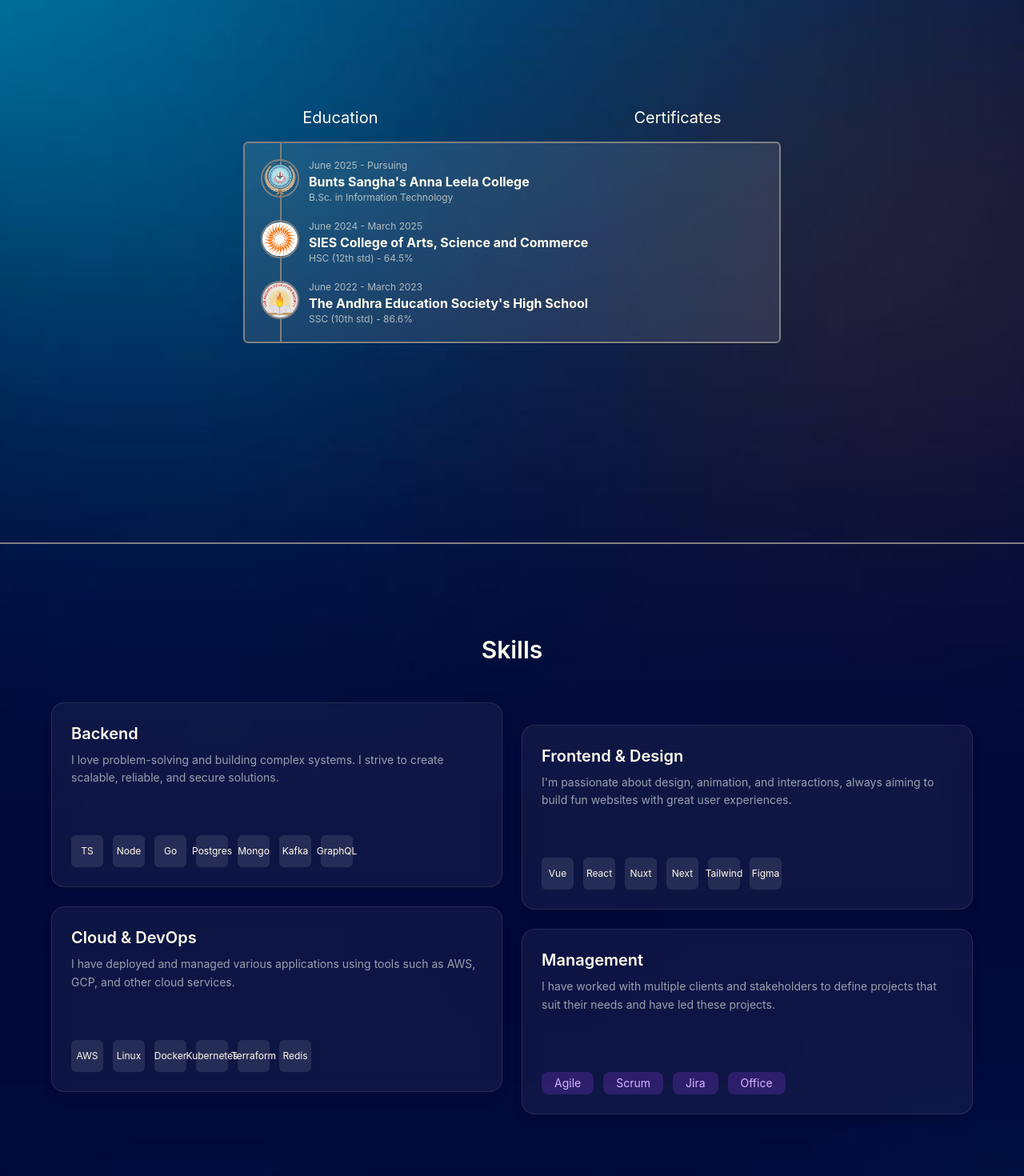
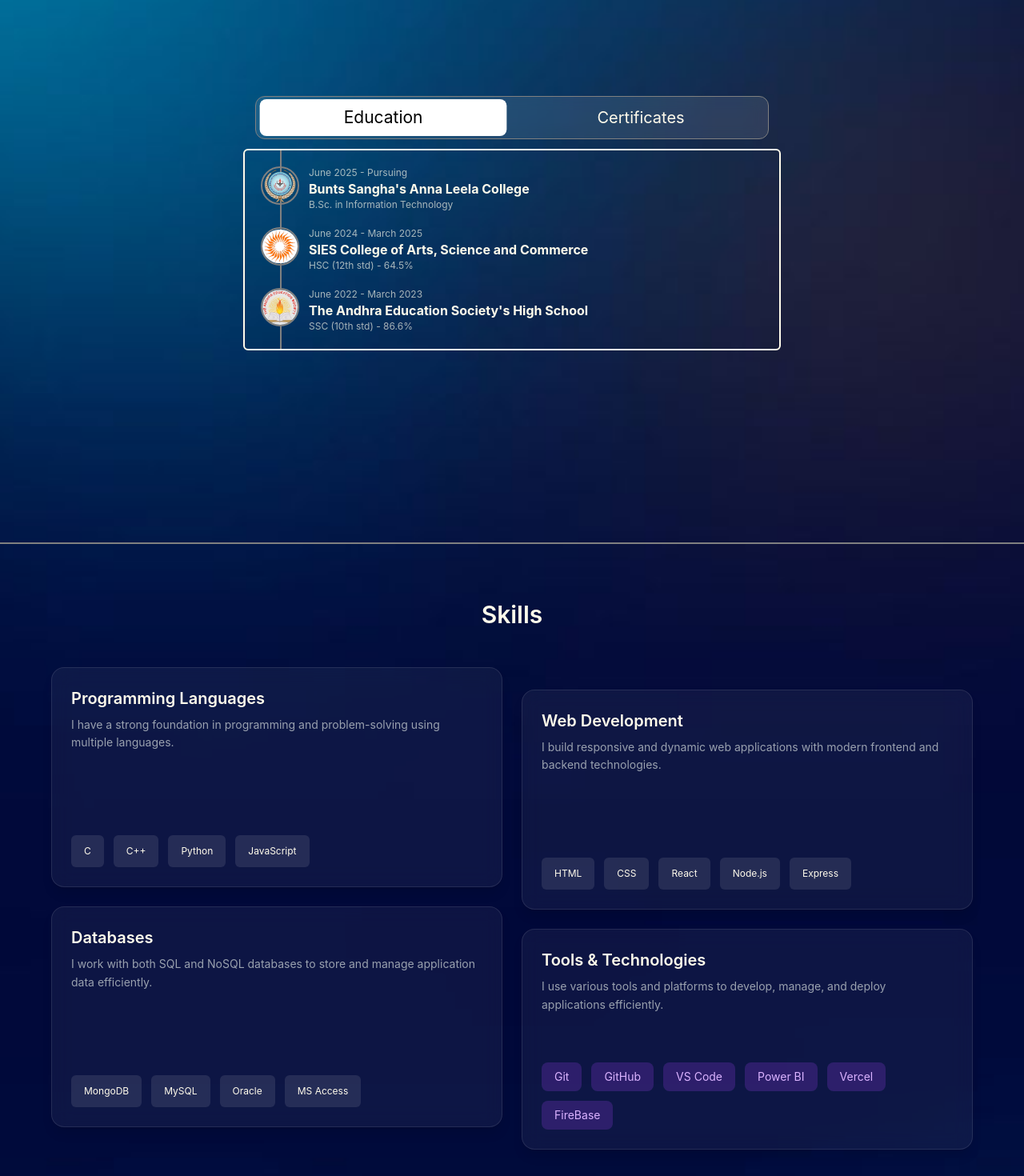
Before and after one commit to Yaswanth8407/Portfolio-v2, a React (Vite) app: page / in a window 1280 px wide. Shown: the part 920-2390 px from the top of the page at 80% size. Built offline with nearby package versions, Linux system fonts and the light colour scheme.

Commit message:
Add smooth scrolling and new resume document
- Implemented smooth scrolling behavior in the HTML document.
- Added a new resume document in DOCX format to the public directory.

```diff
--- a/src/components/Education.jsx
+++ b/src/components/Education.jsx
@@ -2,17 +2,33 @@
 
 const Education = (props) => {
   return (
-    <div className="flex gap-3 ">
-      <div className="img size-12 rounded-full z-2 border-2 border-[gray] flex items-center justify-center object-contain ">
-        <img src={props.Logo} alt="" className="rounded-full" />
+    <div className="flex gap-3 transition-all duration-300 hover:scale-[1.02]">
+
+      {/* Logo */}
+      <div className="img size-12 rounded-full z-2 border-2 border-[gray] flex items-center justify-center object-contain
+      transition-all duration-300 hover:scale-110 hover:bg-white/10">
+        <img
+          src={props.Logo}
+          alt=""
+          className="rounded-full transition-all duration-300"
+        />
       </div>
-      <div className="info flex flex-col">
-        <div className="Date text-xs opacity-65">
+
+      {/* Info */}
+      <div className="info flex flex-col transition-all duration-300">
+        <div className="Date text-xs opacity-65 transition-all duration-300">
           {props.StartDate} - {props.EndDate}
         </div>
-        <div className="ClgName font-bold text-md">{props.ClgName}</div>
-        <div className="Course text-xs opacity-65">{props.Course}</div>
+
+        <div className="ClgName font-bold text-md transition-all duration-300 hover:translate-x-1">
+          {props.ClgName}
+        </div>
+
+        <div className="Course text-xs opacity-65 transition-all duration-300">
+          {props.Course}
+        </div>
       </div>
+
     </div>
   );
 };
--- a/src/components/EducationandCertificates.jsx
+++ b/src/components/EducationandCertificates.jsx
@@ -11,33 +11,50 @@
   const [toggleCertificate, setToggleCertificate] = useState(false);
 
   return (
-    <div className="w-full h-screen flex items-center justify-center border-b-2 border-[gray]">
+    <div className="w-full h-screen flex items-center justify-center border-b-2 border-[gray]" id="About">
       <div className="wholecont flex gap-3 flex-col items-center">
-        <div className="btnWrap flex text-xl">
+
+        {/* Buttons */}
+        <div className="btnWrap flex text-xl gap-3 bg-white/10 p-1 rounded-xl backdrop-blur-sm border border-[gray]">
+
           <button
-            className="px-40 py-1 flex rounded-md"
+            className={`px-25 py-2 rounded-lg transition-all duration-300 cursor-pointer
+            ${
+              !toggleCertificate
+                ? "bg-white text-black scale-105 mx-2"
+                : "hover:bg-white/20 hover:scale-105"
+            }`}
             onClick={() => setToggleCertificate(false)}
           >
             Education
           </button>
 
           <button
-            className="px-40 py-1 flex rounded-md"
+            className={`px-25 py-2 rounded-lg transition-all duration-300 cursor-pointer
+            ${
+              toggleCertificate
+                ? "bg-white text-black scale-105 mx-2"
+                : "hover:bg-white/20 hover:scale-105"
+            }`}
             onClick={() => setToggleCertificate(true)}
           >
             Certificates
           </button>
+
         </div>
 
-        <div className="displaycont h-fit w-2xl border-2 rounded-md border-[gray] flex flex-col gap-5 p-5 relative backdrop-blur-sm bg-white/10">
+        {/* Container */}
+        <div className="displaycont h-fit w-2xl ${togglecertificate && border-2 rounded-md border-[gray]} flex flex-col gap-5 p-5 relative backdrop-blur-s transition-all duration-300 hover:bg-white/15">
+
+          {/* Timeline Line */}
           <div
-            className={`absolute left-11 top-0 h-full w-px border border-[gray] ${
+            className={`absolute left-11 top-0 h-full w-px border border-[gray] transition-all duration-300 ${
               toggleCertificate ? "opacity-0" : "opacity-100"
             }`}
           ></div>
 
           {!toggleCertificate ? (
-            <div className="flex flex-col gap-5 ">
+            <div className="flex flex-col gap-5 transition-all duration-300">
               <Education
                 Logo={BuntsLogo}
                 StartDate={"June 2025"}
@@ -61,7 +78,7 @@
               />
             </div>
           ) : (
-            <div className="flex p-5 gap-5 rounded-4xl">
+            <div className="flex p-5 gap-5 rounded-4xl transition-all duration-300">
               <Certificates
                 Certificate={TATA_gen_AI}
                 Title={"HTML and CSS from Beginning to Advanced"}
--- a/src/components/Projects.jsx
+++ b/src/components/Projects.jsx
@@ -1,120 +1,141 @@
 import React from "react";
 import Coffee from "../assets/Projects/Coffee.png";
-import Hall_of_Magical_innovations from "../assets/Projects/Hall_of_Magical_innovations.png";
+import Hall_of_Magical_innovations from "../assets/Projects/Hall_of_magical_innovations.png";
 
 const Projects = () => {
   return (
-    <div className="w-full h-screen flex items-center justify-center border-b-2 border-[gray] gap-7">
-      <div className="card border border-[gray] h-100 w-sm rounded-lg overflow-hidden flex flex-col backdrop-blur-sm bg-white/10">
-        <img src={Coffee} alt="" className="w-sm" />
+    <div className="w-full h-screen flex items-center justify-center border-b-2 border-[gray] gap-7" id="Projects">
+
+      {/* Card 1 */}
+      <div className="card border border-[gray] h-100 w-sm rounded-lg overflow-hidden flex flex-col backdrop-blur-sm bg-white/10
+      transition-all duration-300 hover:scale-105 hover:bg-white/20">
+
+        <img
+          src={Coffee}
+          alt=""
+          className="w-sm transition-all duration-300 hover:scale-105"
+        />
 
         <div className="wrap m-3 ">
           <div className="wrap flex items-center justify-between">
-            <div className="Name text-xl">Brew and Beans</div>
+            <div className="Name text-xl transition-all duration-300 hover:translate-x-1">
+              Brew and Beans
+            </div>
+
             <div className="flex gap-2">
-              <button className="px-2 py-1 border-2 border-[gray] rounded-full flex gap-1 backdrop-blur-sm bg-white/10">
+
+              {/* Code Button */}
+              <button className="px-2 py-1 border-2 border-[gray] rounded-full flex gap-1 backdrop-blur-sm bg-white/10
+              transition-all duration-300 hover:scale-105 hover:bg-white/20 cursor-pointer" onClick={()=>{window.location.href="https://github.com/Yaswanth8407/Coffee"}}>
                 Code
                 <div>
-                  <svg
-                    xmlns="http://www.w3.org/2000/svg"
-                    viewBox="0 0 24 24"
-                    fill="currentColor"
-                    className="size-6"
-                  >
+                  <svg xmlns="http://www.w3.org/2000/svg" viewBox="0 0 24 24" fill="currentColor" className="size-6">
                     <path d="M24 12L18.3431 17.6569L16.9289 16.2426L21.1716 12L16.9289 7.75736L18.3431 6.34315L24 12ZM2.82843 12L7.07107 16.2426L5.65685 17.6569L0 12L5.65685 6.34315L7.07107 7.75736L2.82843 12ZM9.78845 21H7.66009L14.2116 3H16.3399L9.78845 21Z"></path>
                   </svg>
                 </div>
               </button>
 
-              <button className="px-2 py-1 border-2 border-[gray] rounded-full flex gap-1 backdrop-blur-sm bg-white/10">
+              {/* Live Button */}
+              <button className="px-2 py-1 border-2 border-[gray] rounded-full flex gap-1 backdrop-blur-sm bg-white/10
+              transition-all duration-300 hover:scale-105 hover:bg-white/20 cursor-pointer" onClick={()=>{window.location.href="https://coffee-p9dh2wm9s-yaswanth8407s-projects.vercel.app"}}>
                 Live
                 <div>
-                  <svg
-                    xmlns="http://www.w3.org/2000/svg"
-                    viewBox="0 0 24 24"
-                    fill="currentColor"
-                    className="size-6"
-                  >
+                  <svg xmlns="http://www.w3.org/2000/svg" viewBox="0 0 24 24" fill="currentColor" className="size-6">
                     <path d="M16.0037 9.41421L7.39712 18.0208L5.98291 16.6066L14.5895 8H7.00373V6H18.0037V17H16.0037V9.41421Z"></path>
                   </svg>
                 </div>
               </button>
+
             </div>
           </div>
-          <div className="Summary opacity-65 text-sm m-1 mt-5">
+
+          <div className="Summary opacity-65 text-sm m-1 mt-5 transition-all duration-300">
             A frontend coffee ordering website where users can browse menu
             items, manage carts, and place orders easily.
           </div>
+
           <div className="Tech-Wrap">
             <div className="TechStack flex gap-2 mt-2">
-              <span className="border-2 border-[gray] rounded-full gap-1 px-2 py-1 backdrop-blur-sm bg-white/10">
-                HTML
-              </span>
-              <span className="border-2 border-[gray] rounded-full gap-1 px-2 py-1 backdrop-blur-sm bg-white/10">
-                CSS
-              </span>
-              <span className="border-2 border-[gray] rounded-full gap-1 px-2 py-1 backdrop-blur-sm bg-white/10">
-                JavaScript
-              </span>
+              <span className="border-2 border-[gray] rounded-full px-2 py-1 backdrop-blur-sm bg-white/10
+              transition-all duration-300 hover:scale-105 hover:bg-white/20">HTML</span>
+
+              <span className="border-2 border-[gray] rounded-full px-2 py-1 backdrop-blur-sm bg-white/10
+              transition-all duration-300 hover:scale-105 hover:bg-white/20">CSS</span>
+
+              <span className="border-2 border-[gray] rounded-full px-2 py-1 backdrop-blur-sm bg-white/10
+              transition-all duration-300 hover:scale-105 hover:bg-white/20">JavaScript</span>
             </div>
           </div>
         </div>
       </div>
 
-      <div className="card border border-[gray] h-100 w-sm rounded-lg overflow-hidden flex flex-col backdrop-blur-sm bg-white/10">
-        <img src={Hall_of_Magical_innovations} alt="" className="w-sm" />
+      {/* Card 2 */}
+      <div className="card border border-[gray] h-100 w-sm rounded-lg overflow-hidden flex flex-col backdrop-blur-sm bg-white/10
+      transition-all duration-300 hover:scale-105 hover:bg-white/20">
+
+        <img
+          src={Hall_of_Magical_innovations}
+          alt=""
+          className="w-sm transition-all duration-300 hover:scale-105"
+        />
 
         <div className="wrap m-3 ">
           <div className="wrap flex items-center justify-between">
-            <div className="Name text-xl">Hall of Magical Innovations</div>
+            <div className="Name text-xl transition-all duration-300 hover:translate-x-1">
+              Hall of Magical Innovations
+            </div>
+
             <div className="flex gap-2">
-              <button className="px-2 py-1 border-2 border-[gray] rounded-full flex gap-1 backdrop-blur-sm bg-white/10">
+
+              <button className="px-2 py-1 border-2 border-[gray] rounded-full flex gap-1 backdrop-blur-sm bg-white/10
+              transition-all duration-300 hover:scale-105 hover:bg-white/20 cursor-pointer" onClick={()=>{
+                window.location.href="https://github.com/Yaswanth8407/hall-of-magical-innovations"
+              }}>
                 Code
                 <div>
-                  <svg
-                    xmlns="http://www.w3.org/2000/svg"
-                    viewBox="0 0 24 24"
-                    fill="currentColor"
-                    className="size-6"
-                  >
+                  <svg xmlns="http://www.w3.org/2000/svg" viewBox="0 0 24 24" fill="currentColor" className="size-6">
                     <path d="M24 12L18.3431 17.6569L16.9289 16.2426L21.1716 12L16.9289 7.75736L18.3431 6.34315L24 12ZM2.82843 12L7.07107 16.2426L5.65685 17.6569L0 12L5.65685 6.34315L7.07107 7.75736L2.82843 12ZM9.78845 21H7.66009L14.2116 3H16.3399L9.78845 21Z"></path>
                   </svg>
                 </div>
               </button>
 
-              <button className="px-2 py-1 border-2 border-[gray] rounded-full flex gap-1 backdrop-blur-sm bg-white/10">
+              <button className="px-2 py-1 border-2 border-[gray] rounded-full flex gap-1 backdrop-blur-sm bg-white/10
+              transition-all duration-300 hover:scale-105 hover:bg-white/20 cursor-pointer" onClick={()=>{
+                window,location.href="https://yaswanth8407.github.io/hall-of-magical-innovations/"
+              }}>
                 Live
                 <div>
-                  <svg
-                    xmlns="http://www.w3.org/2000/svg"
-                    viewBox="0 0 24 24"
-                    fill="currentColor"
-                    className="size-6"
-                  >
+                  <svg xmlns="http://www.w3.org/2000/svg" viewBox="0 0 24 24" fill="currentColor" className="size-6">
                     <path d="M16.0037 9.41421L7.39712 18.0208L5.98291 16.6066L14.5895 8H7.00373V6H18.0037V17H16.0037V9.41421Z"></path>
                   </svg>
                 </div>
               </button>
+
             </div>
           </div>
-          <div className="Summary opacity-65 text-sm m-1 mt-5">
-Harry Potter themed platform where developers share projects and collaborate by sending requests.
+
+          <div className="Summary opacity-65 text-sm m-1 mt-5 transition-all duration-300">
+            Harry Potter themed platform where developers share projects and collaborate by sending requests.
           </div>
+
           <div className="Tech-Wrap">
             <div className="TechStack flex gap-2 mt-2">
-              <span className="border-2 border-[gray] rounded-full gap-1 px-2 py-1 backdrop-blur-sm bg-white/10">
-                HTML
-              </span>
-              <span className="border-2 border-[gray] rounded-full gap-1 px-2 py-1 backdrop-blur-sm bg-white/10">
-                CSS
-              </span>
-              <span className="border-2 border-[gray] rounded-full gap-1 px-2 py-1 backdrop-blur-sm bg-white/10">
-                JavaScript
-              </span>
+              <span className="border-2 border-[gray] rounded-full px-2 py-1 backdrop-blur-sm bg-white/10
+              transition-all duration-300 hover:scale-105 hover:bg-white/20">HTML</span>
+
+              <span className="border-2 border-[gray] rounded-full px-2 py-1 backdrop-blur-sm bg-white/10
+              transition-all duration-300 hover:scale-105 hover:bg-white/20">CSS</span>
+
+              <span className="border-2 border-[gray] rounded-full px-2 py-1 backdrop-blur-sm bg-white/10
+              transition-all duration-300 hover:scale-105 hover:bg-white/20">JavaScript</span>
+
+              <span className="border-2 border-[gray] rounded-full px-2 py-1 backdrop-blur-sm bg-white/10
+              transition-all duration-300 hover:scale-105 hover:bg-white/20">Firebase</span>
             </div>
           </div>
         </div>
       </div>
+
     </div>
   );
 };
--- a/src/components/TeckStack.jsx
+++ b/src/components/TeckStack.jsx
@@ -1,32 +1,32 @@
 import React from "react";
 
 const skillsData = [
-  {
-    title: "Backend",
-    desc: "I love problem-solving and building complex systems. I strive to create scalable, reliable, and secure solutions.",
-    items: ["TS", "Node", "Go", "Postgres", "Mongo", "Kafka", "GraphQL"],
+    {
+    title: "Programming Languages",
+    desc: "I have a strong foundation in programming and problem-solving using multiple languages.",
+    items: ["C", "C++", "Python", "JavaScript"],
   },
   {
-    title: "Frontend & Design",
-    desc: "I'm passionate about design, animation, and interactions, always aiming to build fun websites with great user experiences.",
-    items: ["Vue", "React", "Nuxt", "Next", "Tailwind", "Figma"],
+    title: "Web Development",
+    desc: "I build responsive and dynamic web applications with modern frontend and backend technologies.",
+    items: ["HTML", "CSS", "React", "Node.js", "Express"],
   },
   {
-    title: "Cloud & DevOps",
-    desc: "I have deployed and managed various applications using tools such as AWS, GCP, and other cloud services.",
-    items: ["AWS", "Linux", "Docker", "Kubernetes", "Terraform", "Redis"],
+    title: "Databases",
+    desc: "I work with both SQL and NoSQL databases to store and manage application data efficiently.",
+    items: ["MongoDB", "MySQL", "Oracle", "MS Access"],
   },
   {
-    title: "Management",
-    desc: "I have worked with multiple clients and stakeholders to define projects that suit their needs and have led these projects.",
-    items: ["Agile", "Scrum", "Jira", "Office"],
+    title: "Tools & Technologies",
+    desc: "I use various tools and platforms to develop, manage, and deploy applications efficiently.",
+    items: ["Git", "GitHub", "VS Code", "Power BI", "Vercel", "FireBase"],
     isTag: true,
   },
 ];
 
 const Skills = () => {
   return (
-    <div className="min-h-screen flex items-center justify-center px-6 py-16  border-b-2 border-[gray]">
+    <div className="min-h-screen flex items-center justify-center px-6 py-16  border-b-2 border-[gray]" id="TechStack">
       <div className="max-w-6xl w-full">
         <h1 className="text-center text-3xl font-semibold mb-12">Skills</h1>
 
@@ -53,14 +53,14 @@
                   card.isTag ? (
                     <span
                       key={idx}
-                      className="px-4 py-1 rounded-lg bg-purple-500/20 text-purple-300 text-sm"
+                      className="px-4 py-2 rounded-lg bg-purple-500/20 text-purple-300 text-sm "
                     >
                       {item}
                     </span>
                   ) : (
                     <div
                       key={idx}
-                      className="w-10 h-10 flex items-center justify-center bg-white/10 rounded-md text-xs"
+                className="w-fit h-10 flex items-center justify-center bg-white/10 rounded-md text-xs px-4"
                     >
                       {item}
                     </div>
--- a/src/style.css
+++ b/src/style.css
@@ -16,3 +16,7 @@
 body::-webkit-scrollbar-track {
   background-color: #0A113D;
 }
+
+html {
+  scroll-behavior: smooth;
+}
```
Also changed, not shown: src/components/Certificates.jsx (+15 -4 lines), src/components/Contact.jsx (+5 -5 lines), src/components/HeroSection.jsx (+49 -32 lines), src/components/Navbar.jsx (+17 -7 lines), 1 other file (tests, documents, lock files or other folders).
